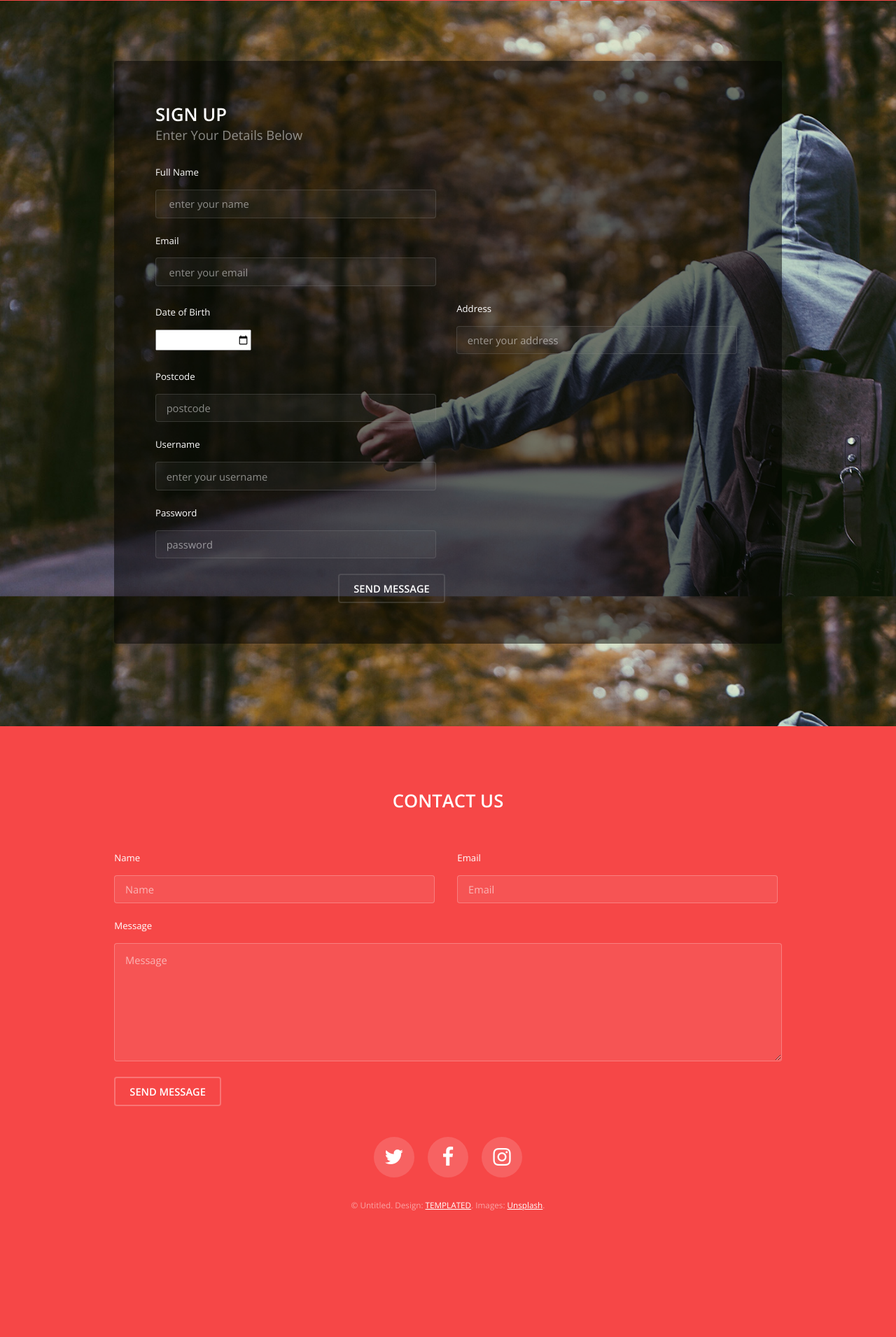
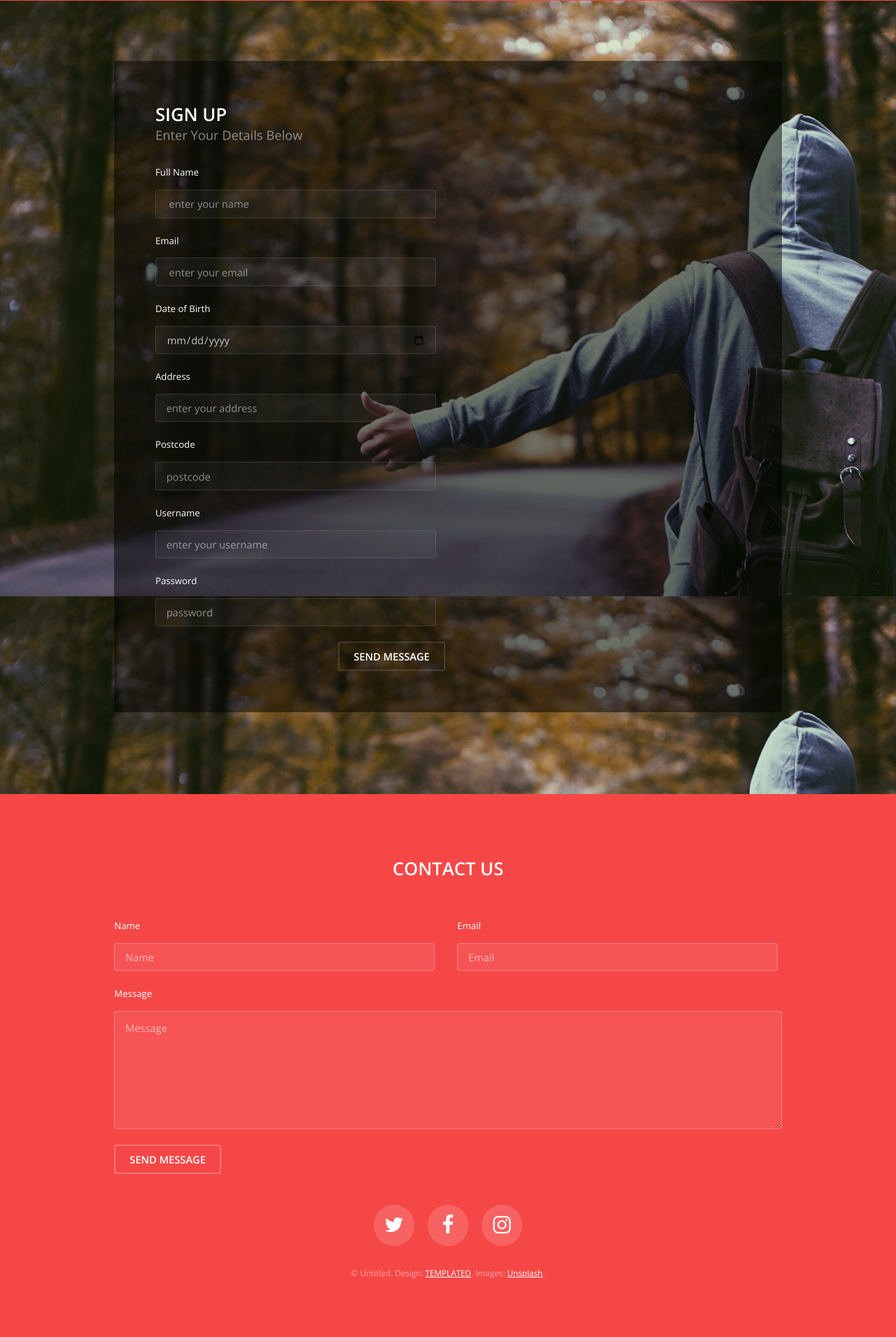
Before and after one commit to KondwaniMarkGerman/site, a PHP site: page /signup.php in a window 1280 px wide. Shown: the part 47-1958 px from the top of the page at 70% size. Before the commit the page ends 1777 px from the top, so only its background shows below. Run offline with PHP 8.4, Linux system fonts and the light colour scheme.

Commit message:
made all the needed changhes to the Sign Up page

```diff
--- a/assets/css/main.css
+++ b/assets/css/main.css
@@ -2236,6 +2236,7 @@
 	input[type="text"],
 	input[type="password"],
 	input[type="email"],
+	input[type="date"],
 	select,
 	textarea {
 		-moz-appearance: none;
@@ -2256,6 +2257,7 @@
 		input[type="text"]:invalid,
 		input[type="password"]:invalid,
 		input[type="email"]:invalid,
+		input[type="date"]:invalid,
 		select:invalid,
 		textarea:invalid {
 			box-shadow: none;
@@ -2296,6 +2298,7 @@
 	input[type="text"],
 	input[type="password"],
 	input[type="email"],
+	input[type="date"],
 	select {
 		height: 2.75em;
 	}
@@ -2395,6 +2398,7 @@
 	input[type="text"],
 	input[type="password"],
 	input[type="email"],
+	input[type="date"],
 	select,
 	textarea {
 		background: rgba(144, 144, 144, 0.075);
@@ -2404,6 +2408,7 @@
 		input[type="text"]:focus,
 		input[type="password"]:focus,
 		input[type="email"]:focus,
+		input[type="date"]:focus,
 		select:focus,
 		textarea:focus {
 			border-color: #F64747;
@@ -2945,6 +2950,7 @@
 			.wrapper.style1 input[type="text"],
 			.wrapper.style1 input[type="password"],
 			.wrapper.style1 input[type="email"],
+			.wrapper.style1 input[type="date"],
 			.wrapper.style1 select,
 			.wrapper.style1 textarea {
 				background: rgba(255, 255, 255, 0.075);
@@ -2954,6 +2960,7 @@
 				.wrapper.style1 input[type="text"]:focus,
 				.wrapper.style1 input[type="password"]:focus,
 				.wrapper.style1 input[type="email"]:focus,
+				.wrapper.style1 input[type="date"]:focus,
 				.wrapper.style1 select:focus,
 				.wrapper.style1 textarea:focus {
 					border-color: #ffffff;
@@ -3149,6 +3156,7 @@
 			.wrapper.style2 input[type="text"],
 			.wrapper.style2 input[type="password"],
 			.wrapper.style2 input[type="email"],
+			.wrapper.style2 input[type="date"],
 			.wrapper.style2 select,
 			.wrapper.style2 textarea {
 				background: rgba(255, 255, 255, 0.075);
@@ -3158,6 +3166,7 @@
 				.wrapper.style2 input[type="text"]:focus,
 				.wrapper.style2 input[type="password"]:focus,
 				.wrapper.style2 input[type="email"]:focus,
+				.wrapper.style2 input[type="date"]:focus,
 				.wrapper.style2 select:focus,
 				.wrapper.style2 textarea:focus {
 					border-color: #F64747;
@@ -4282,6 +4291,7 @@
 		#footer input[type="text"],
 		#footer input[type="password"],
 		#footer input[type="email"],
+		#footer input[type="date"],
 		#footer select,
 		#footer textarea {
 			background: rgba(255, 255, 255, 0.075);
@@ -4291,6 +4301,7 @@
 			#footer input[type="text"]:focus,
 			#footer input[type="password"]:focus,
 			#footer input[type="email"]:focus,
+			#footer input[type="date"]:focus,
 			#footer select:focus,
 			#footer textarea:focus {
 				border-color: #ffffff;
--- a/index.php
+++ b/index.php
@@ -67,7 +67,7 @@
 		<!-- Header -->
 			<header id="header">
 				<div class="logo"><a href="index.php">Air Pollution <span>Awareness</span></a></div>
-				<a href="#menu"><span>Menu</span></a>
+				<a href="#menu" class="fa fa-bars"><span> Menu</span></a>
 			</header>
 
 		<nav id="menu">
@@ -176,8 +176,9 @@
 								<div id="q3">
 								  This is my DIV element.3
 								</div>
+                    </article>
+						</div>
 
-						</div>
 				</section>
 
 		<!-- Footer -->
--- a/signup.php
+++ b/signup.php
@@ -58,11 +58,11 @@
 							<input name="name" id="name" type="date" placeholder="enter your dob">
 						</div>
 
-						<div class="field half" align="left">
+						<div class="field half first" align="left">
 							<label for="name">Address</label>
 							<input name="name" id="name" type="text" placeholder="enter your address">
 						</div>
-						</br>
+
 
 						<div class="field half first">
 							<label for="name"> Postcode</label>
```
Also changed, not shown: images/bars.svg (added).
